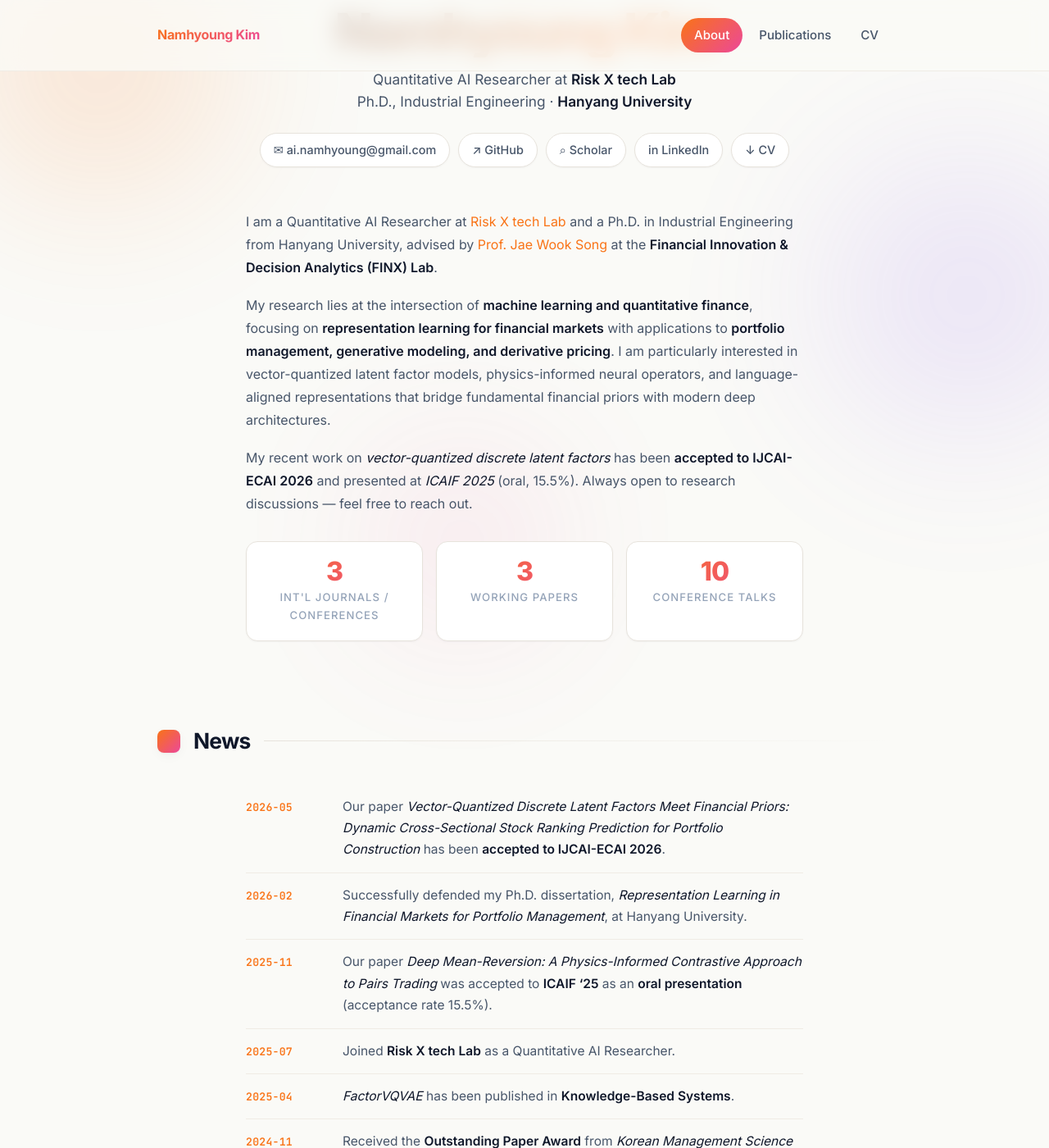
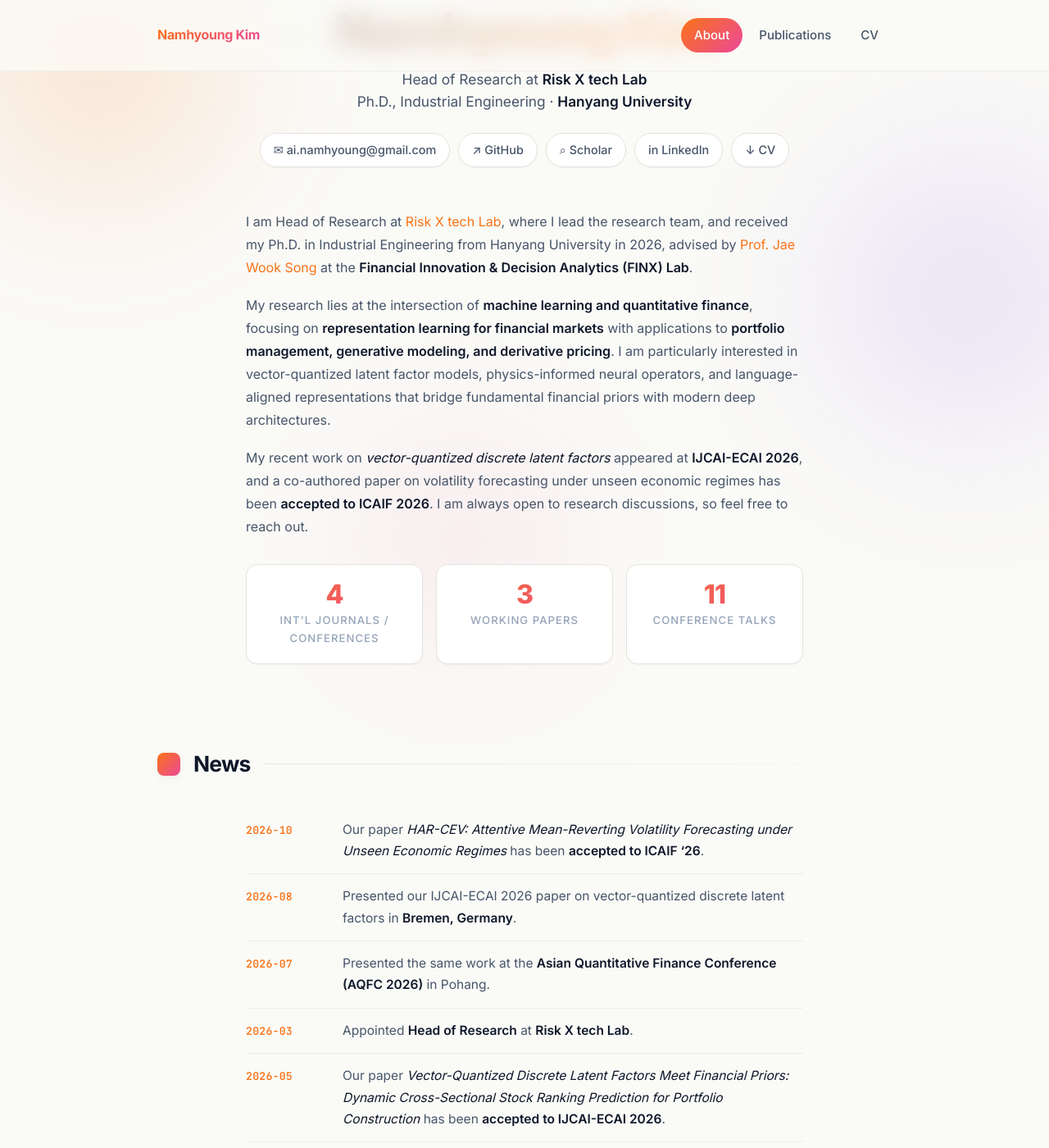
Before and after one commit to x7jeon8gi/x7jeon8gi.github.io, a Jekyll site: the page built from index.html, in a window 1280 px wide and 1400 px high, scrolled down 360 px. Shown: the whole window at 82% size. Built offline with Jekyll 4.4.1, drawn with Linux system fonts in a browser that asks for light colours; some of the changed text lies outside the part shown.

Commit message:
Update site to latest CV: Head of Research, ICAIF '26, AQFC '26
- Role: Head of Research at Risk X tech Lab (2026.03); bio and news updated
- Publications: add HAR-CEV (ICAIF '26); IJCAI '26 note; working papers
  LEXICON / PRAXIS / Decision Space Quantization
- Talks: add AQFC 2026; fix Dongwon Ryu; 2024 KIIE talk per FINX Lab record
- CV page: project/grant periods, SBA and TIPS grants, patents, skills
- assets/pdf/CV.pdf rebuilt from _cv/cv_en.tex
- Ignore personal drafts (tex/txt/zip) at repo root

Co-Authored-By: Claude Opus 5.5 <noreply@anthropic.com>
Claude-Session: https://claude.ai/code/session_01H4Rr8wtBrwq3tdzE6Jhist

```diff
--- a/_config.yml
+++ b/_config.yml
@@ -6,8 +6,8 @@
 title:        Namhyoung Kim
 tagline:      Quantitative AI Researcher
 description:  >
-  Personal website of Namhyoung Kim — Quantitative AI Researcher at Risk X
-  tech Lab and Ph.D. in Industrial Engineering from Hanyang University.
+  Personal website of Namhyoung Kim, Head of Research at Risk X tech Lab
+  and Ph.D. in Industrial Engineering from Hanyang University.
   Research interests include representation learning in finance, portfolio
   management, and generative models.
 author:       Namhyoung Kim
@@ -39,6 +39,14 @@ exclude:
   - .DS_Store
   - .git
   - .gitignore
+  - "*.tex"
+  - "*.txt"
+  - "*.docx"
+  - "*.zip"
+  - Portfolio_Hana_source.html
+  - Namhyoung_Kim_*.pdf
+  - "이력서_*"
+  - website
 
 sass:
   style: compressed
--- a/_data/cv.yml
+++ b/_data/cv.yml
@@ -18,9 +18,16 @@ education:
       - "Cum Laude · GPA: 4.00 / 4.50"
 
 experience:
-  - when:  "2025.07 – Present"
+  - when:  "2026.03 – Present"
+    title: "Head of Research"
+    where: "Risk X tech Lab"
+    desc:
+      - "Leads the AI research group for derivatives and structured products: research roadmap, government-funded R&D, intellectual property, and product integration."
+  - when:  "2025.07 – 2026.02"
     title: "Quantitative AI Researcher"
     where: "Risk X tech Lab"
+    desc:
+      - "Recommendation and valuation models for structured products; derivatives data pipeline."
   - when:  "2021.03 – 2026.02"
     title: "Research Assistant"
     where: "Financial Innovation & Decision Analytics (FINX) Lab, Hanyang University"
@@ -39,13 +46,13 @@ industry_projects:
   - when:  "2024.03 – 2024.06"
     title: "Machine Learning-Based Model Portfolios for Retirement Pension Management"
     where: "FnDataLab"
-  - when:  "2023.07 – 2024.01"
+  - when:  "2023.10 – 2024.01"
     title: "Pricing of Exotic Options and Structured Products via Machine Learning"
-    where: "Confidential"
+    where: "Risk X tech Lab"
   - when:  "2023.05 – 2023.08"
     title: "Machine Learning-driven Risk Rating Assessment of Global Investment Assets"
     where: "FnDataLab"
-  - when:  "2022.08 – 2022.11"
+  - when:  "2022.11"
     title: "Sales Analytics based on Graph Neural Network and Natural Language Processing"
     where: "IOI Soft"
   - when:  "2021.10 – 2021.11"
@@ -56,24 +63,35 @@ industry_projects:
     where: "KOFPI (Research Grant)"
 
 research_grants:
+  - when:  "2026.07 – Present"
+    title: "ELS Hedging Decision System via Neural Optimal Control"
+    where: "Seoul Business Agency (SBA), Fintech Commercialization Program · Project Lead"
+  - when:  "2026.04 – Present"
+    title: "Investor-Tailored Structured Derivatives via Time-Series Generation"
+    where: "TIPS R&D · Technical Lead"
   - when:  "2025.09 – 2026.08"
     title: "Robust Generative Representation Learning of Financial Data Using VQ-VAE"
     where: "NRF of Korea (Research Grant)"
-  - when:  "2023.06 – 2026.05"
+  - when:  "2023.06 – 2025.06"
     title: "Applications of AI in Portfolio using Vector Quantization-VAE"
     where: "NRF of Korea (Humanities & Social Sciences – Joint Research)"
   - when:  "2021.06 – 2023.02"
     title: "Loan Eligibility Classification using Explainable AI"
     where: "NRF of Korea (Research Grant, RA)"
-  - when:  "2021.03 – Present"
-    title: "BK21 Four — Smart Systems Research Team"
+  - when:  "2021.03 – 2025.07"
+    title: "BK21 Four, Smart Systems Research Team"
     where: "NRF of Korea"
+
+patents:
+  - when:  "2026"
+    title: "Three Korean patent applications"
+    where: "Market scenario generation via Lie algebra, deep hedging system for structured products, and others"
 
 awards:
   - when:  "2024"
     title: "Outstanding Paper Award"
     where: "Korean Management Science Review, KORMS"
-  - when:  "2021 – 2023"
+  - when:  "2021 – 2025"
     title: "BK21 Scholarship"
     where: "NRF of Korea"
   - when:  "2020"
@@ -88,8 +106,14 @@ awards:
 
 teaching:
   - when:  "2025 Spring"
-    title: "Teaching Assistant — Creative Programming for Engineers (11391)"
+    title: "Teaching Assistant, Creative Programming for Engineers (11391)"
     where: "Hanyang University"
 
 skills:
-  - "Python, PyTorch"
+  - "Python"
+  - "PyTorch"
+  - "LaTeX"
+  - "Git"
+  - "Docker"
+  - "Linux"
+  - "Weights & Biases"
--- a/_data/news.yml
+++ b/_data/news.yml
@@ -1,4 +1,16 @@
 # Most-recent first. Each item: { date: "YYYY-MM", html: "..." }
+
+- date: "2026-10"
+  html: "Our paper *HAR-CEV: Attentive Mean-Reverting Volatility Forecasting under Unseen Economic Regimes* has been **accepted to ICAIF '26**."
+
+- date: "2026-08"
+  html: "Presented our IJCAI-ECAI 2026 paper on vector-quantized discrete latent factors in **Bremen, Germany**."
+
+- date: "2026-07"
+  html: "Presented the same work at the **Asian Quantitative Finance Conference (AQFC 2026)** in Pohang."
+
+- date: "2026-03"
+  html: "Appointed **Head of Research** at **Risk X tech Lab**."
 
 - date: "2026-05"
   html: "Our paper *Vector-Quantized Discrete Latent Factors Meet Financial Priors: Dynamic Cross-Sectional Stock Ranking Prediction for Portfolio Construction* has been **accepted to IJCAI-ECAI 2026**."
--- a/_data/publications.yml
+++ b/_data/publications.yml
@@ -23,11 +23,20 @@ international:
     venue:       "Proceedings of the 35th International Joint Conference on Artificial Intelligence (IJCAI-ECAI 2026)"
     venue_short: "IJCAI '26"
     year:        2026
-    note:        "To appear · CORE A* venue"
+    note:        "Acceptance rate 13.6% · CORE A*"
     selected:    true
     url:         "https://arxiv.org/abs/2605.13407"
     links:
       - { label: "arXiv", url: "https://arxiv.org/abs/2605.13407" }
+
+  - id:          icaif26-harcev
+    title:       "HAR-CEV: Attentive Mean-Reverting Volatility Forecasting under Unseen Economic Regimes"
+    authors:     ["Yosep Na", "Namhyoung Kim", "Joon Ho Jun", "Jae Wook Song"]
+    venue:       "Proceedings of the 7th ACM International Conference on AI in Finance (ICAIF '26)"
+    venue_short: "ICAIF '26"
+    year:        2026
+    note:        "To appear"
+    selected:    true
 
   - id:          icaif25-deep-mr
     title:       "Deep Mean-Reversion: A Physics-Informed Contrastive Approach to Pairs Trading"
@@ -56,13 +65,6 @@ international:
       - { label: "DOI", url: "https://doi.org/10.1016/j.knosys.2025.113460" }
 
 working_papers:
-  - id:          wp-praxis
-    title:       "Praxis: Policy-Coupled Group Robustness for Interpretable Deep Hedging"
-    authors:     ["Namhyoung Kim"]
-    venue:       "Under review"
-    venue_short: "Working"
-    year:        2026
-
   - id:          wp-lexicon
     title:       "LEXICON: Making Factors Talk with Language-Aligned Discrete Codebooks in Stock Return Prediction"
     authors:     ["Namhyoung Kim", "Yosep Na", "Jiwon Park", "Jae Wook Song"]
@@ -70,12 +72,19 @@ working_papers:
     venue_short: "KDD '27"
     year:        2026
 
-  - id:          wp-pi-deepoption
-    title:       "PI-DeepOption: Physics-Informed Operator Learning with Pretraining for Robust Option Pricing"
-    authors:     ["Namhyoung Kim", "Jae Wook Song"]
+  - id:          wp-praxis
+    title:       "PRAXIS: Policy-Coupled Group Robustness for Interpretable Deep Hedging"
+    authors:     ["Namhyoung Kim"]
     venue:       "Manuscript"
     venue_short: "Working"
-    year:        2025
+    year:        2026
+
+  - id:          wp-dsq
+    title:       "Decision Space Quantization"
+    authors:     ["Namhyoung Kim"]
+    venue:       "Manuscript"
+    venue_short: "Working"
+    year:        2026
 
 domestic:
   - id:          kmsr24-healthy
@@ -87,6 +96,13 @@ domestic:
     note:        "Outstanding Paper Award (KORMS, 2024)"
 
 international_talks:
+  - id:          aqfc26-vqfp
+    title:       "Vector-Quantized Discrete Latent Factors Meet Financial Priors: Dynamic Cross-Sectional Stock Ranking Prediction for Portfolio Construction"
+    authors:     ["Namhyoung Kim", "Jae Wook Song"]
+    venue:       "Asian Quantitative Finance Conference (AQFC 2026, Pohang)"
+    venue_short: "AQFC '26"
+    year:        2026
+
   - id:          icaifw25-crypto
     title:       "Probabilistic Forecasting of High-Frequency Crypto Volatility via Decomposition-Integrated Recurrent Neural Networks"
     authors:     ["Yosep Na", "Jun Young Byun", "Jungyoon Song", "Namhyoung Kim", "Jae Wook Song"]
@@ -103,7 +119,7 @@ international_talks:
 
   - id:          informs24-hedging
     title:       "Deep Hedging of Equity-Linked Securities"
-    authors:     ["Jae Wook Song", "Namhyoung Kim", "Donwon Ryu"]
+    authors:     ["Jae Wook Song", "Namhyoung Kim", "Dongwon Ryu"]
     venue:       "INFORMS Annual Meeting (Seattle, WA, USA)"
     venue_short: "INFORMS '24"
     year:        2024
@@ -138,9 +154,9 @@ domestic_talks:
     year:        2025
 
   - id:          kiie24-pairs
-    title:       "Pairs Trading Strategies based on Contrastive Learning in the US Stock Market"
+    title:       "Pairs Trading via Contrastive Learning"
     authors:     ["Juhwan Kim", "Namhyoung Kim", "Seung Eun Ock", "Jae Wook Song"]
-    venue:       "Spring Joint Conference of KIIE/KORMS (Jeju)"
+    venue:       "Spring Joint Conference of KORMS/KIIE/KSS (Yeosu)"
     venue_short: "KIIE '24"
     year:        2024
 
--- a/index.html
+++ b/index.html
@@ -13,7 +13,7 @@ title: About
   <h1>Namhyoung Kim</h1>
 
   <div class="role">
-    Quantitative AI Researcher at
+    Head of Research at
     <a href="https://riskx.tech" target="_blank" rel="noopener">Risk X tech Lab</a>
     <br>
     Ph.D., Industrial Engineering ·
@@ -31,9 +31,10 @@ title: About
 
 <div class="bio">
 <p>
-  I am a Quantitative AI Researcher at
-  <a href="https://riskx.tech" target="_blank" rel="noopener">Risk X tech Lab</a>
-  and a Ph.D. in Industrial Engineering from Hanyang University, advised by
+  I am Head of Research at
+  <a href="https://riskx.tech" target="_blank" rel="noopener">Risk X tech Lab</a>,
+  where I lead the research team, and received my Ph.D. in Industrial Engineering
+  from Hanyang University in 2026, advised by
   <a href="https://finx.hanyang.ac.kr/members/director" target="_blank" rel="noopener">Prof. Jae Wook Song</a>
   at the <strong>Financial Innovation &amp; Decision Analytics (FINX) Lab</strong>.
 </p>
@@ -48,10 +49,11 @@ title: About
 </p>
 
 <p>
-  My recent work on <em>vector-quantized discrete latent factors</em> has been
-  <strong>accepted to IJCAI-ECAI&nbsp;2026</strong> and presented at
-  <em>ICAIF&nbsp;2025</em> (oral, 15.5%). Always open to research discussions
-  — feel free to reach out.
+  My recent work on <em>vector-quantized discrete latent factors</em> appeared at
+  <strong>IJCAI-ECAI&nbsp;2026</strong>, and a co-authored paper on volatility
+  forecasting under unseen economic regimes has been <strong>accepted to
+  ICAIF&nbsp;2026</strong>. I am always open to research discussions, so feel free
+  to reach out.
 </p>
 </div>
 
```
Also changed, not shown: cv.html (+13 -0 lines), README.md, 4 other files.
